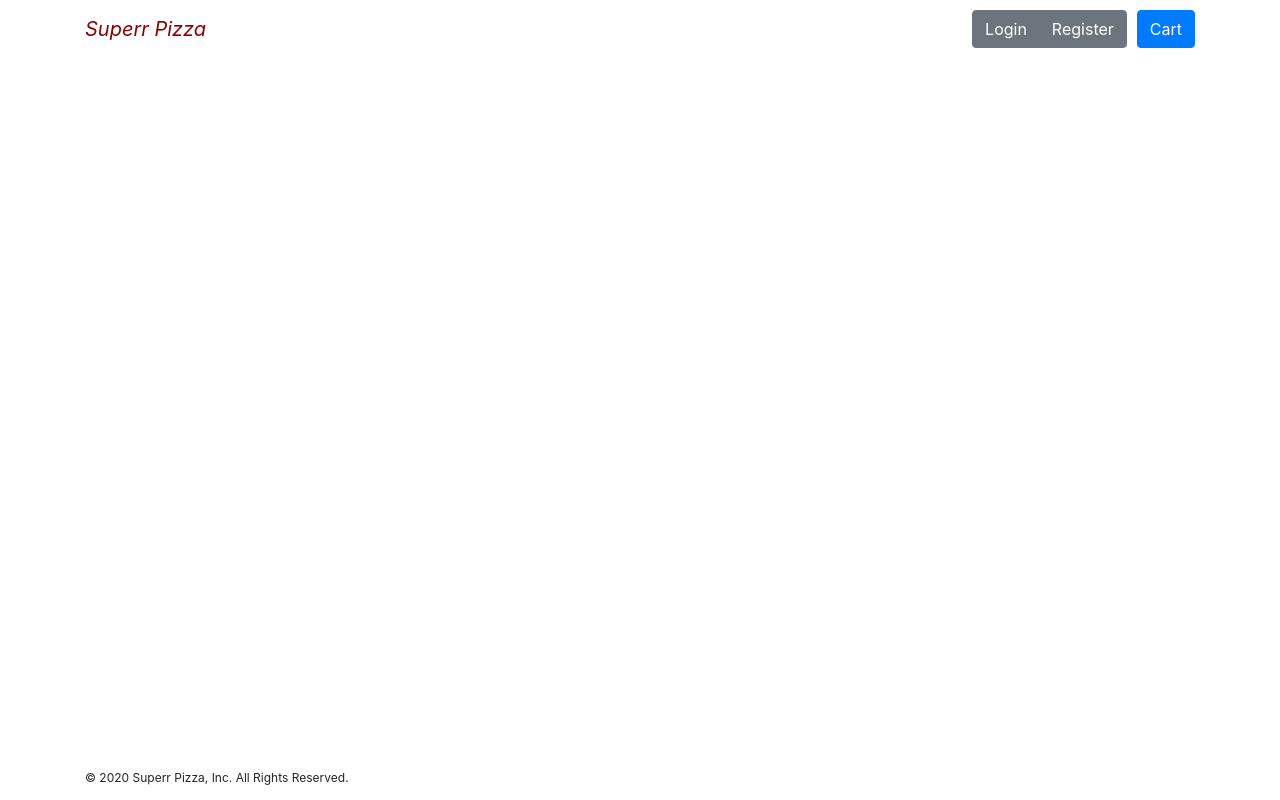
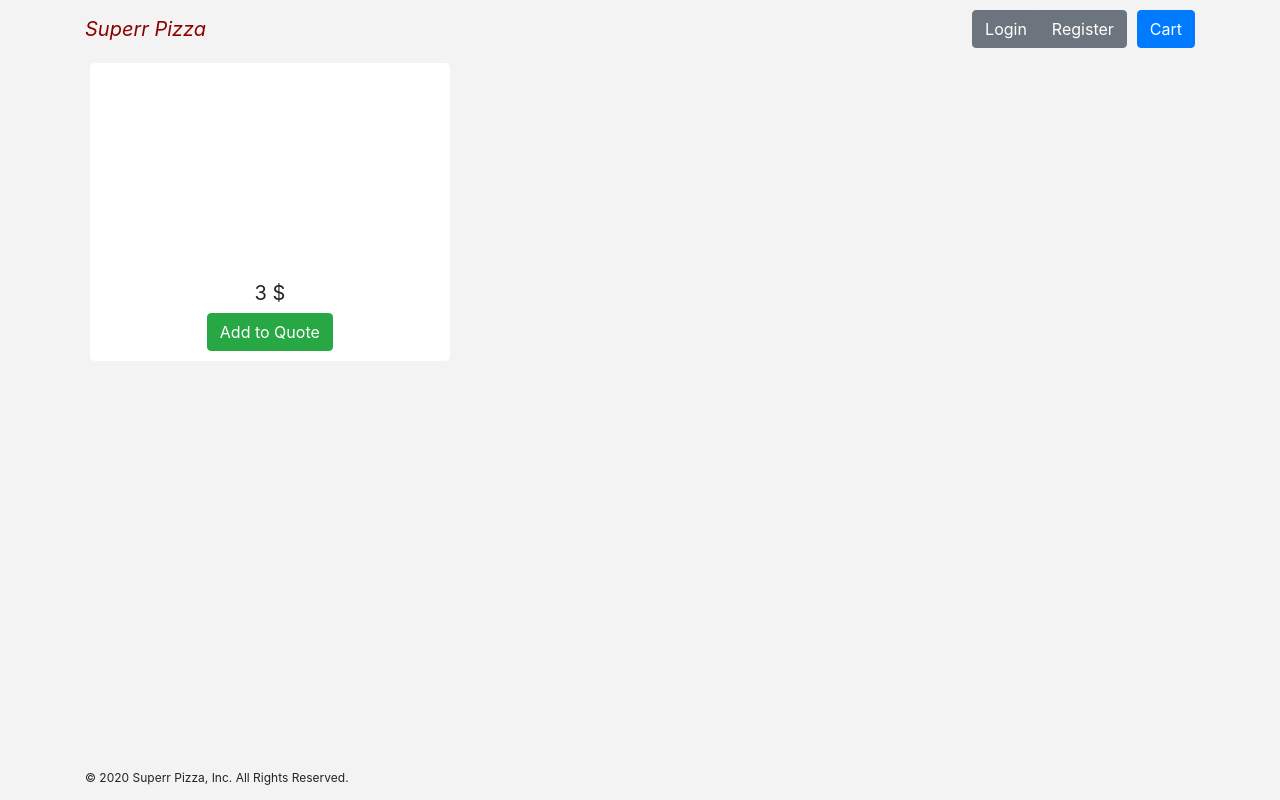
Before and after one commit to ckolobov/pizza_frontend, a React app: page / in a window 1280 px wide. Built offline with nearby package versions, Linux system fonts and the light colour scheme.

Commit message:
Single item basic html and css

```diff
--- a/src/components/App/App.js
+++ b/src/components/App/App.js
@@ -3,6 +3,7 @@ import './App.css';
 
 import Header from "../Header/Header";
 import Footer from "../Footer/Footer";
+import ItemList from "../ItemList/ItemList";
 
 const App = () => {
     return (
@@ -10,7 +11,7 @@ const App = () => {
             <Header />
             <main className="main">
                 <div className="randomItem"></div>
-                <div className="itemList"></div>
+                <ItemList />
             </main>
             <Footer />
         </div>
--- /dev/null
+++ b/src/components/ItemList/ItemList.css
@@ -0,0 +1,25 @@
+.itemList {
+    display: flex;
+    flex-direction: row;
+    flex-wrap: wrap;
+}
+
+.itemList__item {
+    display: flex;
+    flex-direction: column;
+    align-items: center;
+    margin: 5px;
+    padding: 10px;
+    width: calc(33.3% - 10px);
+    min-height: 50px;
+    border-radius: 5px;
+    background-color: #ffffff;
+}
+.itemList__item .img {
+    height: 200px;
+}
+
+.itemList__item .price {
+    font-size: 20px;
+    line-height: 40px;
+}
--- /dev/null
+++ b/src/components/ItemList/ItemList.js
@@ -0,0 +1,16 @@
+import React from "react";
+import './ItemList.css';
+
+const ItemList = () => {
+    return (
+        <div className="itemList">
+            <div className="itemList__item">
+                <div className="img"></div>
+                <div className="price">3 $</div>
+                <button type="button" className="btn btn-success">Add to Quote</button>
+            </div>
+        </div>
+    )
+};
+
+export default ItemList;
--- a/src/index.css
+++ b/src/index.css
@@ -1,5 +1,6 @@
 html, body, .root {
     height: 100%;
+    background-color: #f3f3f3;
 }
 
 a:hover {
```
